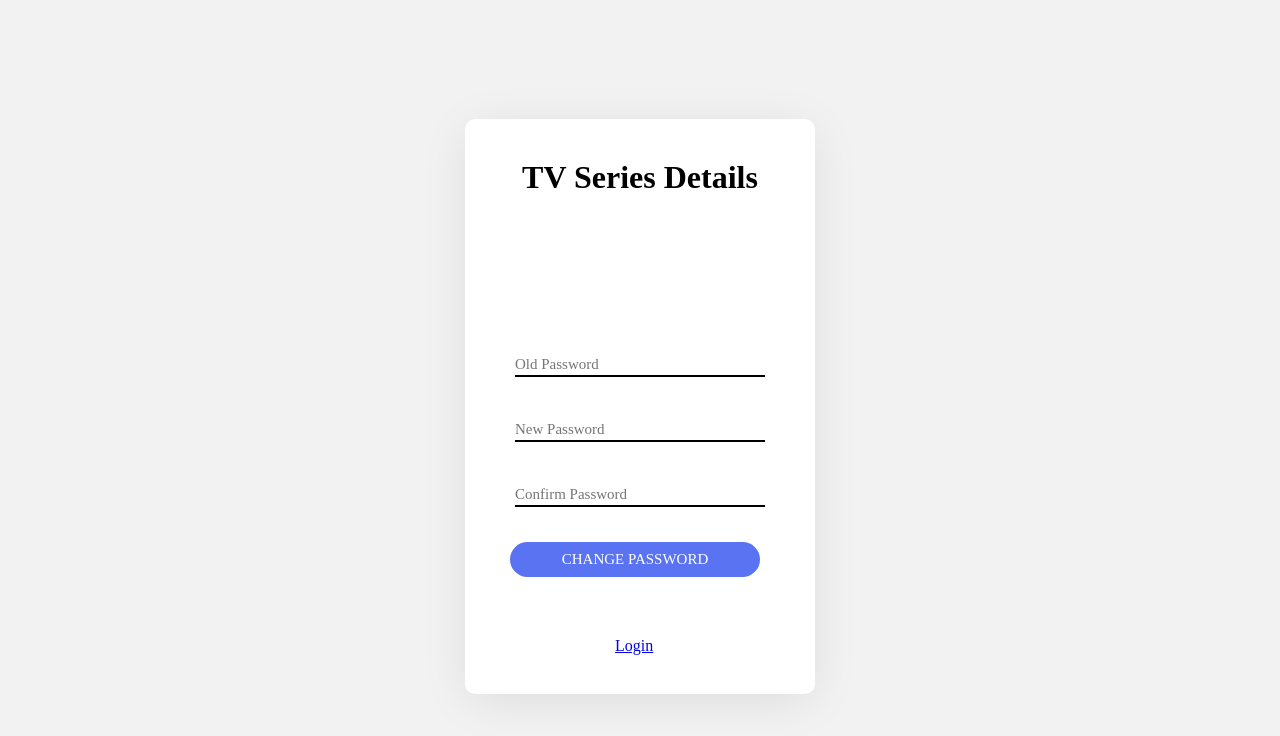
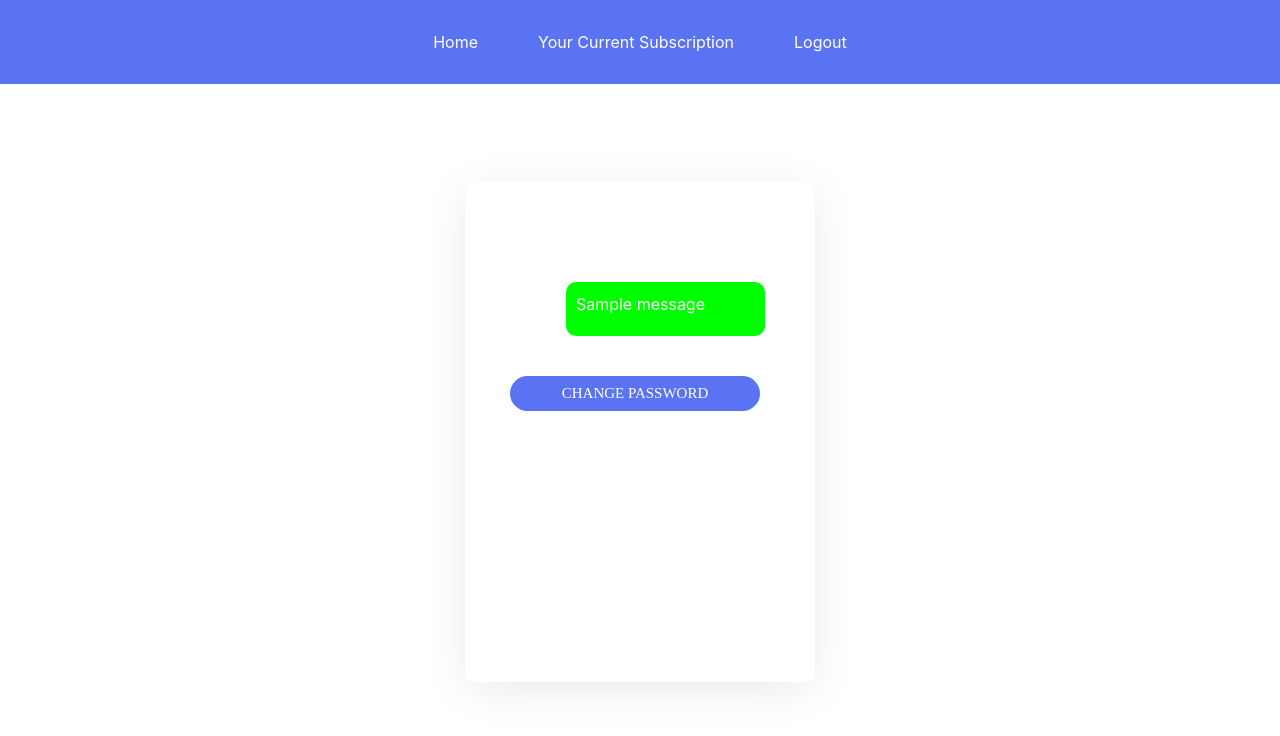
Before and after one commit to Codilis/TvSeriesDetailsWebsite, a Django app: page /changepassword/ in a window 1280 px wide. Shown: the top 736 px of the page. Run offline with Django 3.2, Linux system fonts and the light colour scheme; tables that the repository leaves empty hold one stand-in row (values such as "Sample post"); one stand-in notice (Sample message) is shown; some libraries are stand-ins or nearby versions.

Commit message:
added error message display code in createaccount.htm and changepasword.htm added navbar in changpassword.htm

```diff
--- a/login/templates/login/changepassword.htm
+++ b/login/templates/login/changepassword.htm
@@ -2,21 +2,38 @@
 <html lang="en" dir="ltr">
 	<head>
 		<meta charset="utf-8">
-    <title>Login Page</title>
 		{% load static %}
 		<link rel="stylesheet" type="text/css" href="{% static 'login/login.css' %}">
+		<title></title>
 	</head>
+</html>
+{% include 'navbar.htm' %}
 <body>
-      <div class="login-wrap">
-        <h1 class="login-header"> <center> TV Series Details </center></h1>
-        <form class="login" action="index.html" method="post">
-          <input class="login-password" name="login-password" id="login-password" type="password" name="password" value="" placeholder="Old Password">
-          <input class="login-password" name="login-password" id="login-password" type="password" name="password" value="" placeholder="New Password">
-          <input class="login-password" name="login-password" id="login-password-again" type="password" name="password" value="" placeholder="Confirm Password">
+	{% block content %}
+    <div class="login-wrap" style="margin-top:5%;min-height: 500px;">
+      <form class="login" method="post">
+				{% csrf_token %}
+				{% if messages %}
+					{% for message in messages %}
+						{% if message.tags == 'success'%}
+							<div class="success-message"><p class="success-message">{{message}}</p></div>
+						{% elif message.tags == 'info'%}
+							<div class="info-message"><p class="info-message">{{message}}</p></div>
+						{% elif message.tags == 'warning'%}
+							<div class="warning-message"><p class="warning-message">{{message}}</p></div>
+						{% elif message.tags == 'error'%}
+							<div class="error-message"><p class="error-message">{{message}}</p></div>
+						{% endif %}
+					{% endfor %}
+				{% endif %}
+				{{ form }}
+        <!-- <input class="login-password" name="login-password-old" id="login-password-old" type="password" name="password" value="" placeholder="Old Password">
+        <input class="login-password" name="login-password-new" id="login-password-new" type="password" name="password" value="" placeholder="New Password">
+        <input class="login-password" name="login-password-again" id="login-password-again" type="password" name="password" value="" placeholder="Confirm Password"> -->
         <input class="login-button" type="submit" name="login-now" value="CHANGE PASSWORD">
       </form>
       <br>
       <a href="/login" style="display: inline-flex;margin-top:30px;margin-left:150px;">Login</a>
     </div>
+	{% endblock %}
 </body>
-</html>
```
Also changed, not shown: login/templates/login/createaccount.htm (+13 -0 lines). Lines whose indentation alone changed are shown as unchanged.
